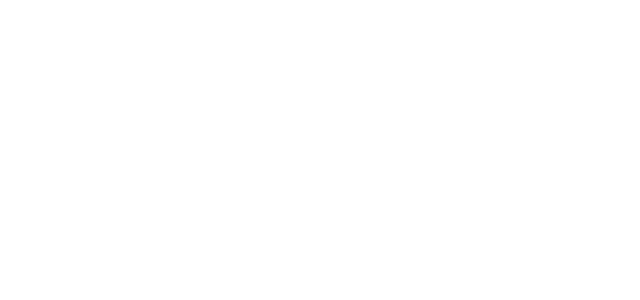
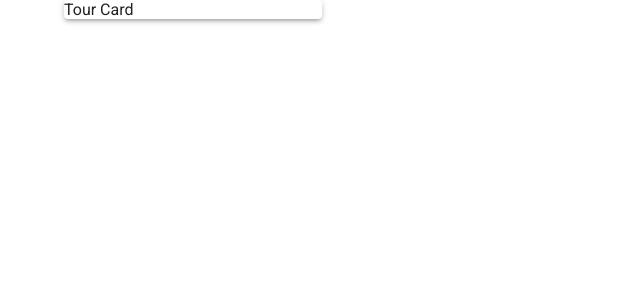
Before and after one commit to thiswd/material-ui-traveling, a React (Vite) app: page / in a window 1280 px wide. Shown: the top 300 px of the page, without its empty margins (0-640 px from the left). Built offline with nearby package versions, Linux system fonts and the light colour scheme.

Commit message:
feat: TourCard component

```diff
--- a/src/App.jsx
+++ b/src/App.jsx
@@ -1,9 +1,15 @@
+import { Container, Grid } from '@mui/material'
+import { TourCard } from './components/TourCard'
 import './App.css'
 
 function App() {
   return (
     <div className="App">
-
+      <Container>
+        <Grid container spacing={5}>
+          <TourCard />
+        </Grid>
+      </Container>
     </div>
   )
 }
--- /dev/null
+++ b/src/components/TourCard.jsx
@@ -0,0 +1,10 @@
+import { Grid } from '@mui/material';
+import Paper from '@mui/material/Paper';
+
+export const TourCard = () => {
+  return (
+    <Grid item xs={3}>
+      <Paper elevation={3}>Tour Card</Paper>
+    </Grid>
+  );
+}
```
